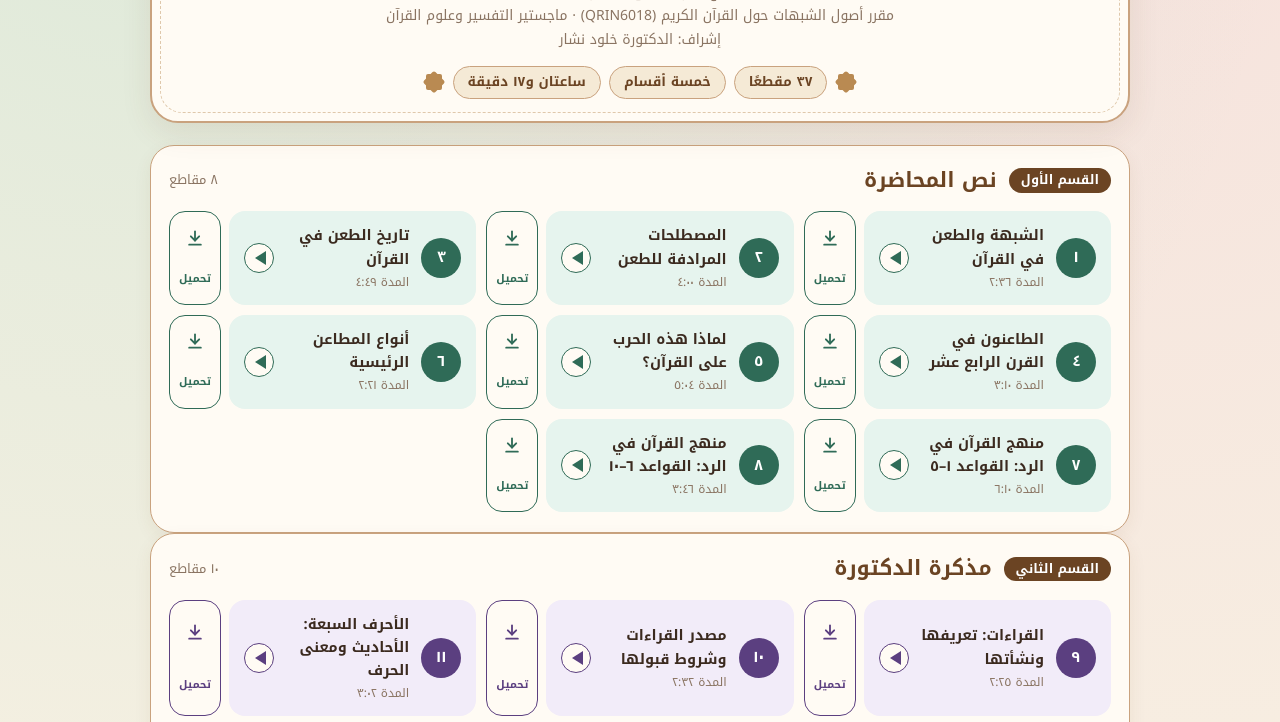
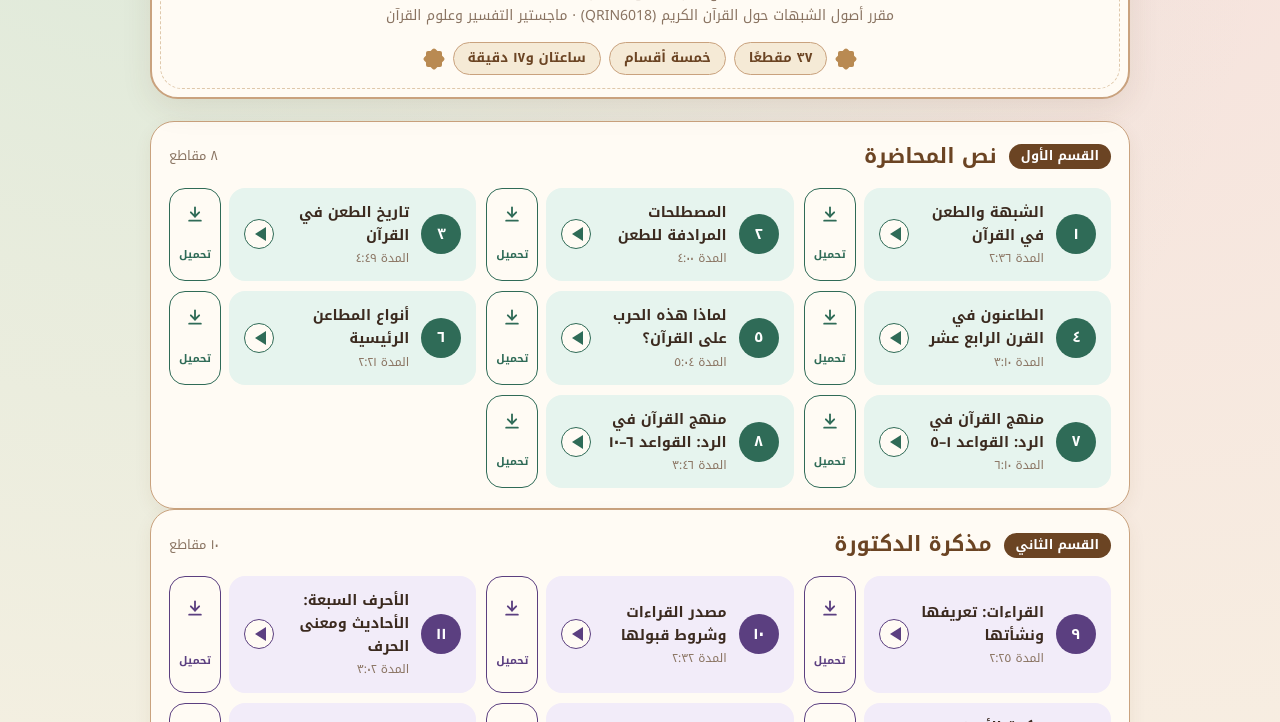
Before and after one commit to waleedqari2/xx, a plain HTML site: page index.html in a window 1280 px wide. Shown: the part 228-950 px from the top of the page. Drawn offline with Linux system fonts and the light colour scheme.

Commit message:
إزالة سطر الإشراف من رأس الصفحة
Co-Authored-By: Claude Opus 5.5 <noreply@anthropic.com>
Claude-Session: https://claude.ai/code/session_01GpMSngocsH8m2eGtvjv1az

```diff
--- a/index.html
+++ b/index.html
@@ -88,7 +88,6 @@ body:not(.can-dl) .dl, body:not(.can-dl) #pdl{display:none}
     <h1>أصول الشبهات حول القرآن الكريم</h1>
     <p class="sub">المقاطع المرئية على المذكرة المعتمدة</p>
     <p class="sub">مقرر أصول الشبهات حول القرآن الكريم (QRIN6018) · ماجستير التفسير وعلوم القرآن</p>
-    <p class="sub">إشراف: الدكتورة خلود نشار</p>
     <div class="meter" id="meter"></div>
   </header>
   <div id="sections"></div>
```
